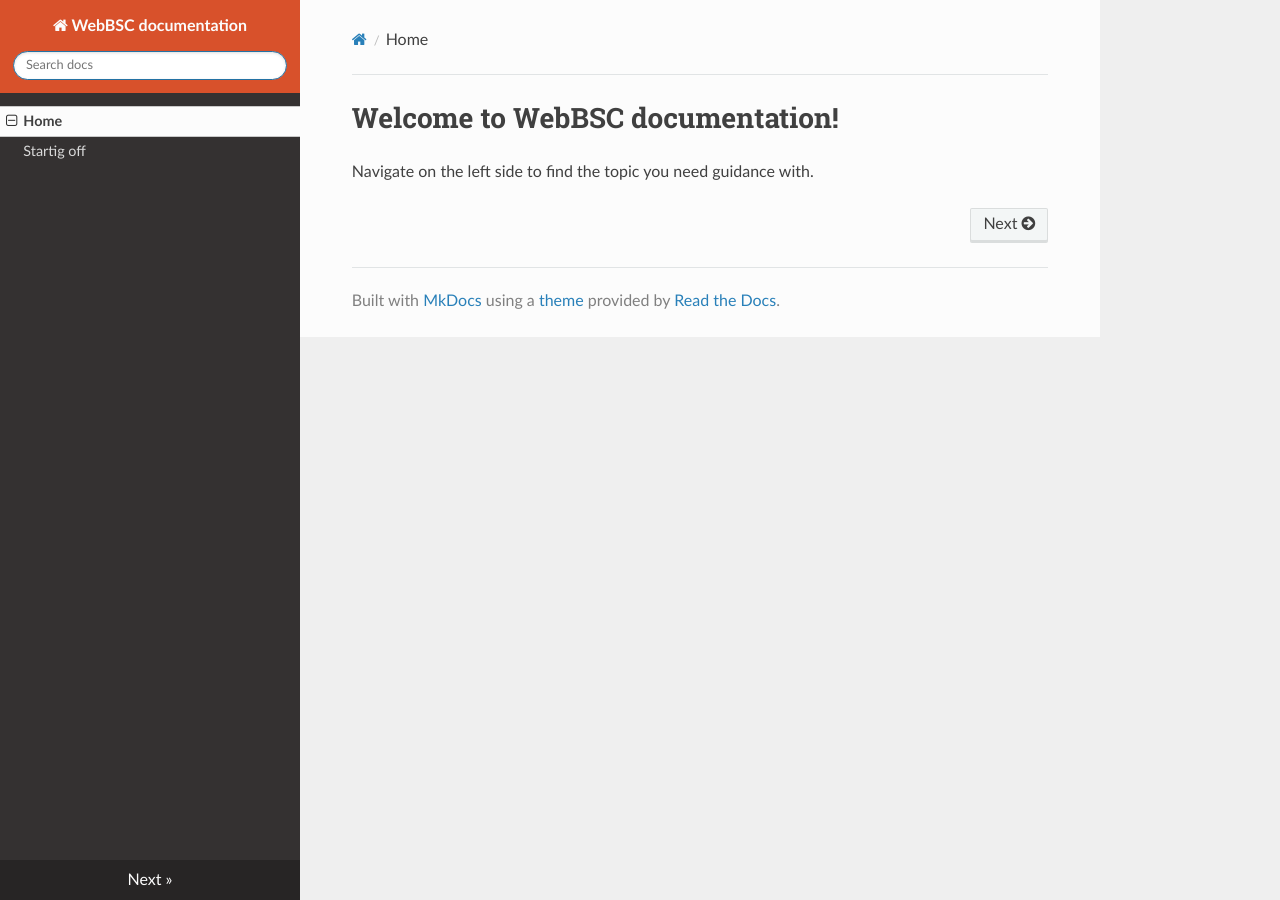
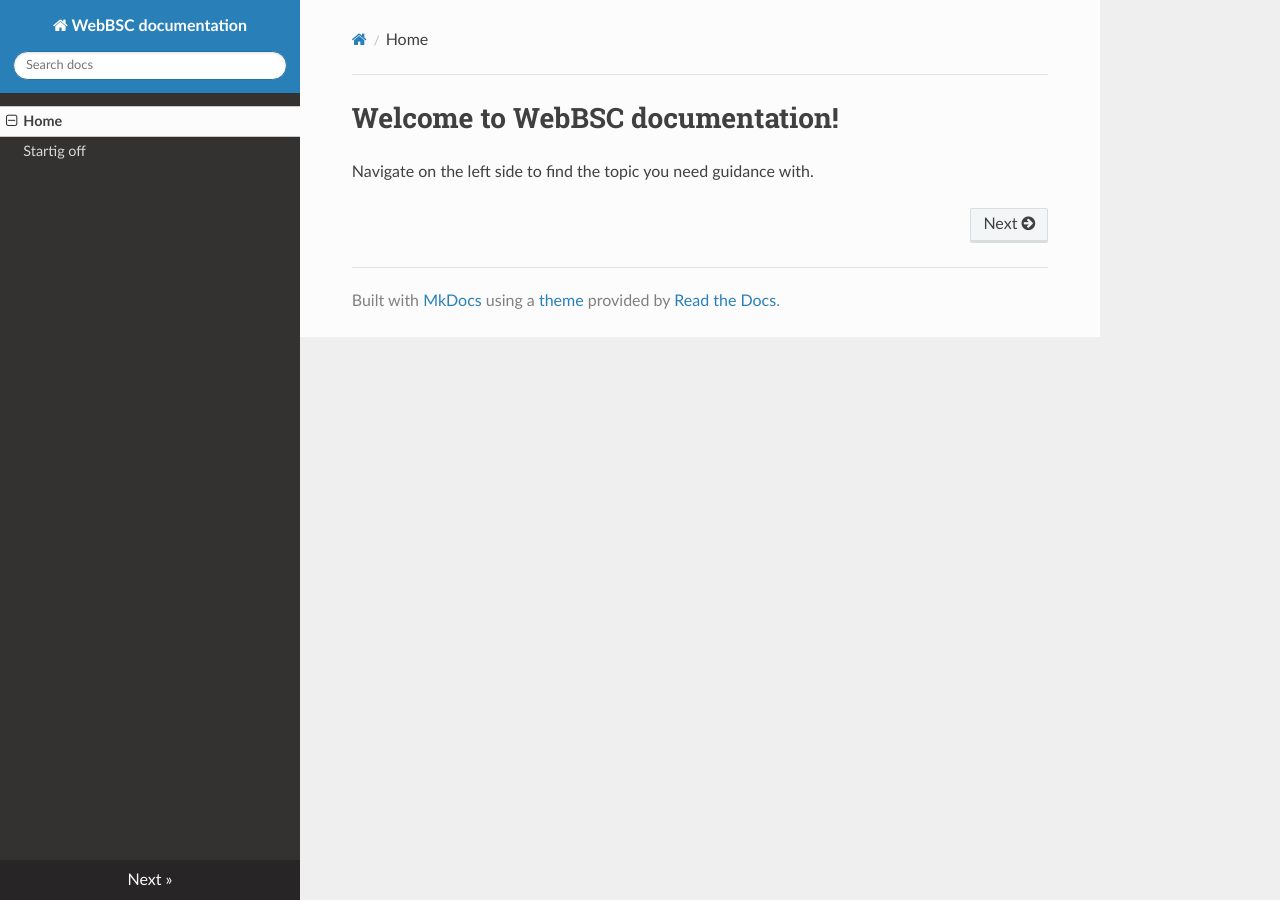
Before and after one commit to webbsc/documentation, an MkDocs documentation site: the page built from docs/index.md, in a window 1280 px wide. Built offline with MkDocs 1.6.1, drawn with Linux system fonts in a browser that asks for light colours; nearby versions of some CDN libraries; old or Windows-style settings are respelled for this version of MkDocs.

Commit message:
extra.css

```diff
--- a/mkdocs.yml
+++ b/mkdocs.yml
@@ -4,4 +4,5 @@ pages:
 - Startig off: login.md
 theme: readthedocs
 
-extra_css: [extra.css]
+extra_css:
+    - css/extra.css
```
